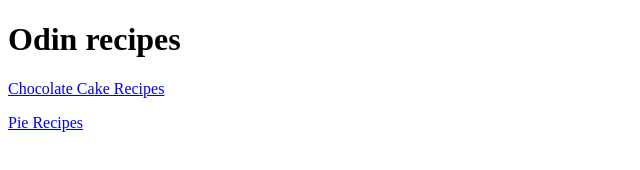
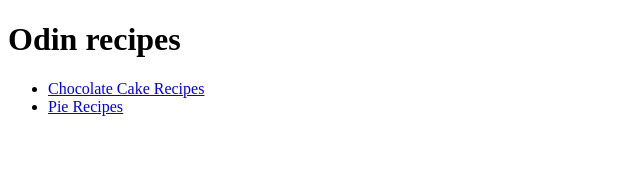
Before and after one commit to Benon484/odin-recipes, a plain HTML site: page index.html in a window 1280 px wide. Shown: the whole page, without its empty margins (0-640 px from the left). Drawn offline with Linux system fonts and the light colour scheme.

Commit message:
updated index.html
added the unordered list on the pages

```diff
--- a/index.html
+++ b/index.html
@@ -5,8 +5,10 @@
         <title>odin recipes </title>
     </head>
     <h1> Odin recipes</h1>
-   <p><a href="recipes/chocolatecake.html">Chocolate Cake Recipes</a></p>
-    <a href="recipes/pie.html"> Pie Recipes</a>
+    <ul>
+   <li><a href="recipes/chocolatecake.html">Chocolate Cake Recipes</a></li>
+   <li><a href="recipes/pie.html"> Pie Recipes</a></li>
+</ul>
     <body>
 
     </body>
```
